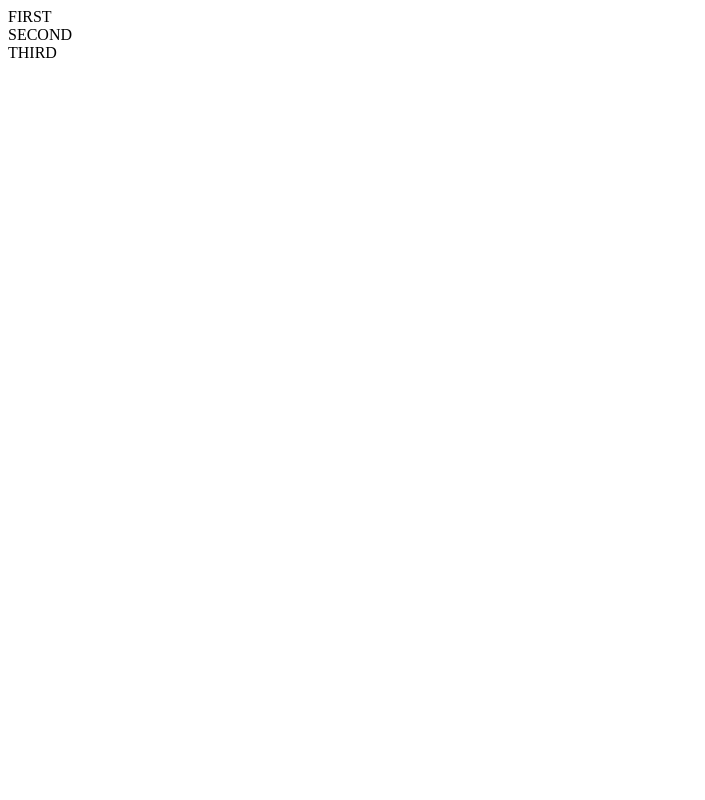
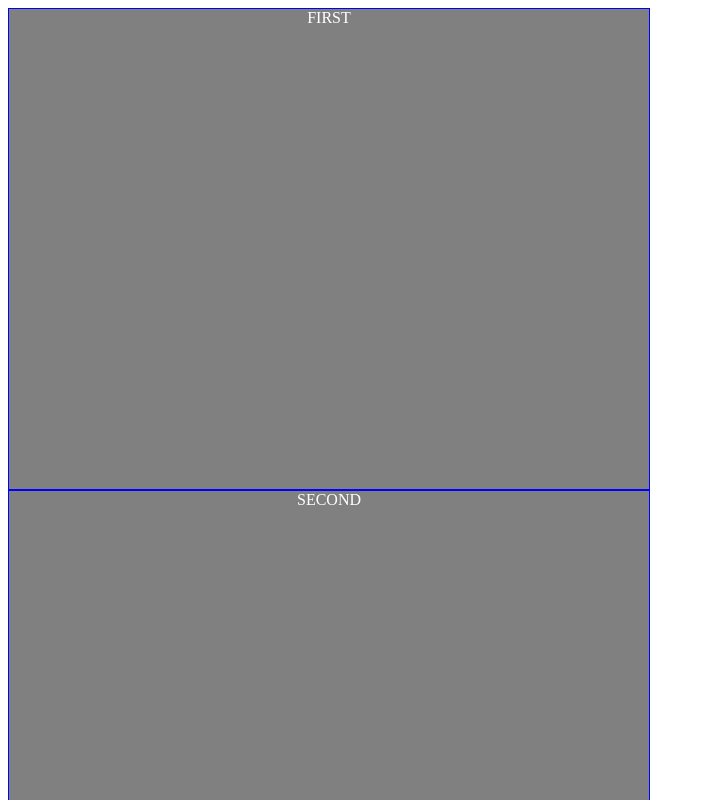
Before and after one commit to ImsirovicAjdin/simple-slider, a plain HTML site: page index.html in a window 1280 px wide. Shown: the top 800 px of the page, without its empty margins (0-705 px from the left). Drawn offline with Linux system fonts and the light colour scheme.

Commit message:
Add css width, height, bg, color

```diff
--- a/index.html
+++ b/index.html
@@ -5,7 +5,14 @@
     <meta name="viewport" content="width=device-width, initial-scale=1.0">
     <title>Document</title>
     <style>
-        /* slider CSS code goes here */
+        .slide {
+            width: 640px;
+            height: 480px;
+            background: gray;
+            color: white;
+            text-align: center;
+            border: 1px solid blue;
+        }
     </style>
 </head>
 <body>
```
